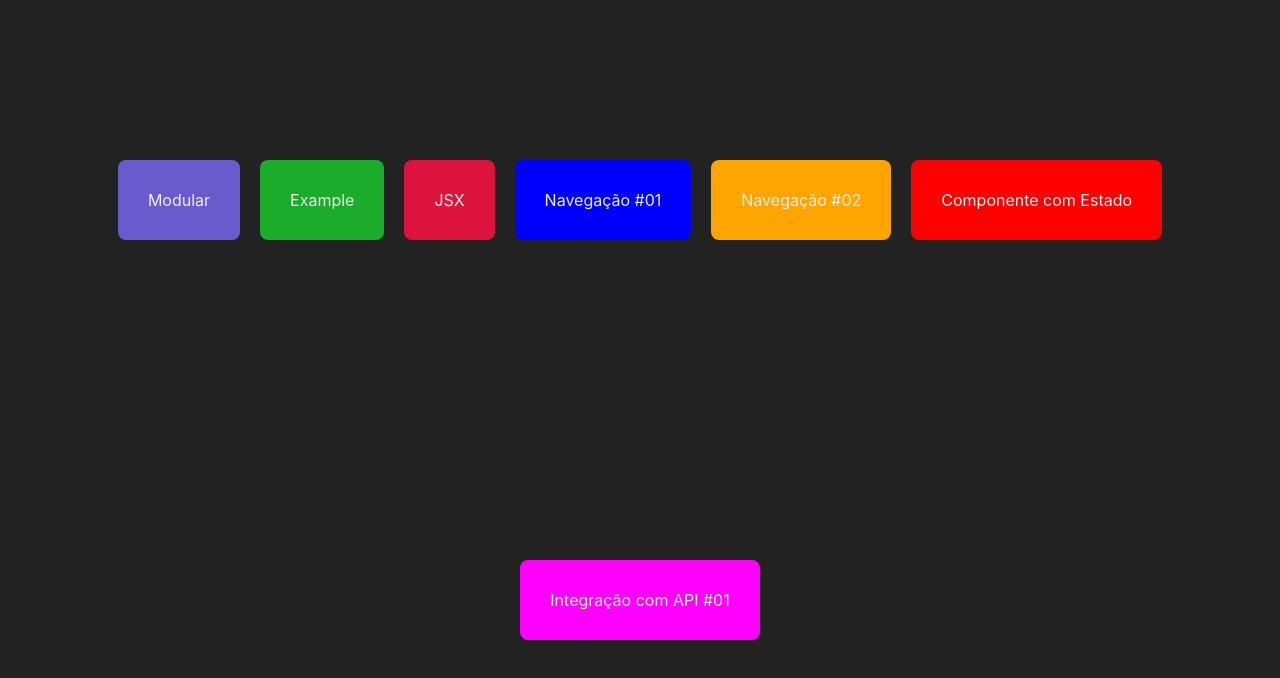
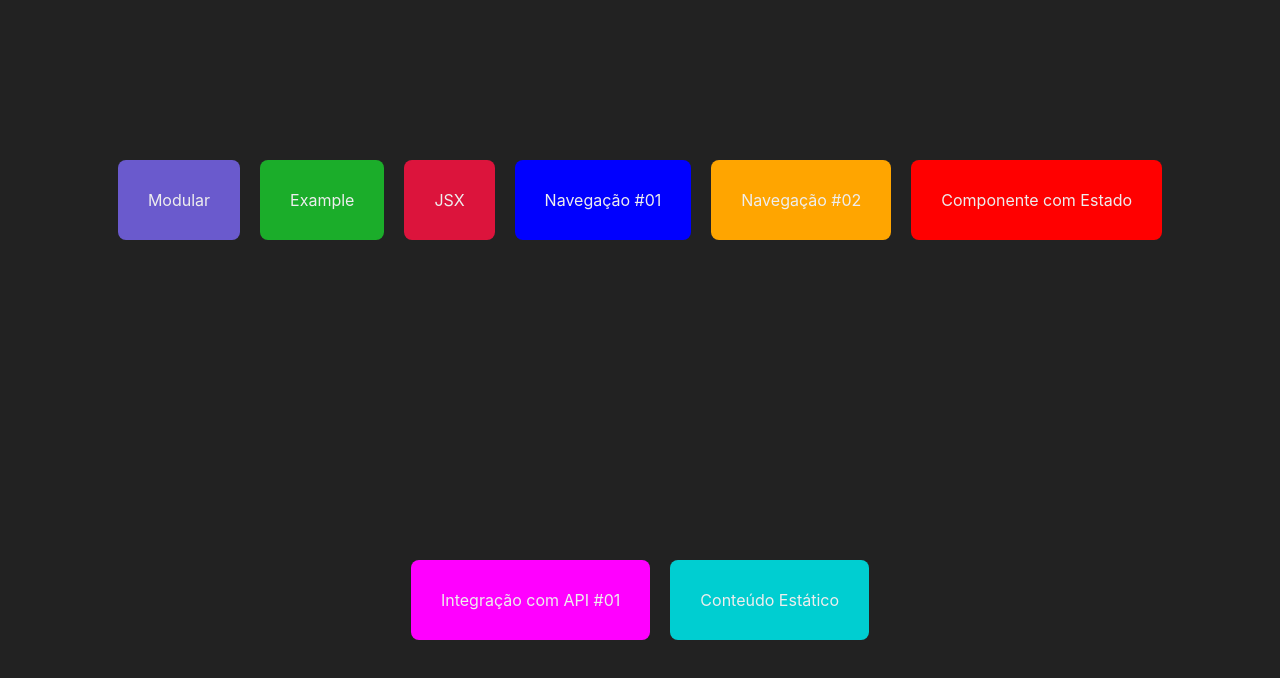
Before and after one commit to polyanetuag/fundamentos, a Next.js app: page / in a window 1280 px wide. Shown: the top 678 px of the page. Built offline with nearby package versions, Linux system fonts and the light colour scheme.

Commit message:
static pre-render reference

```diff
--- a/src/pages/index.jsx
+++ b/src/pages/index.jsx
@@ -16,6 +16,7 @@ export default function Initial() {
       <Navigation text="Navegação #02" destiny="/client/123" cor="orange"/>
       <Navigation text="Componente com Estado" destiny="/state" cor="red"/>
       <Navigation text="Integração com API #01" destiny="/integration_1" cor="Magenta"/>
+      <Navigation text="Conteúdo Estático" destiny="/static" cor="DarkTurquoise"/>
     </div>
   )
 }
```
